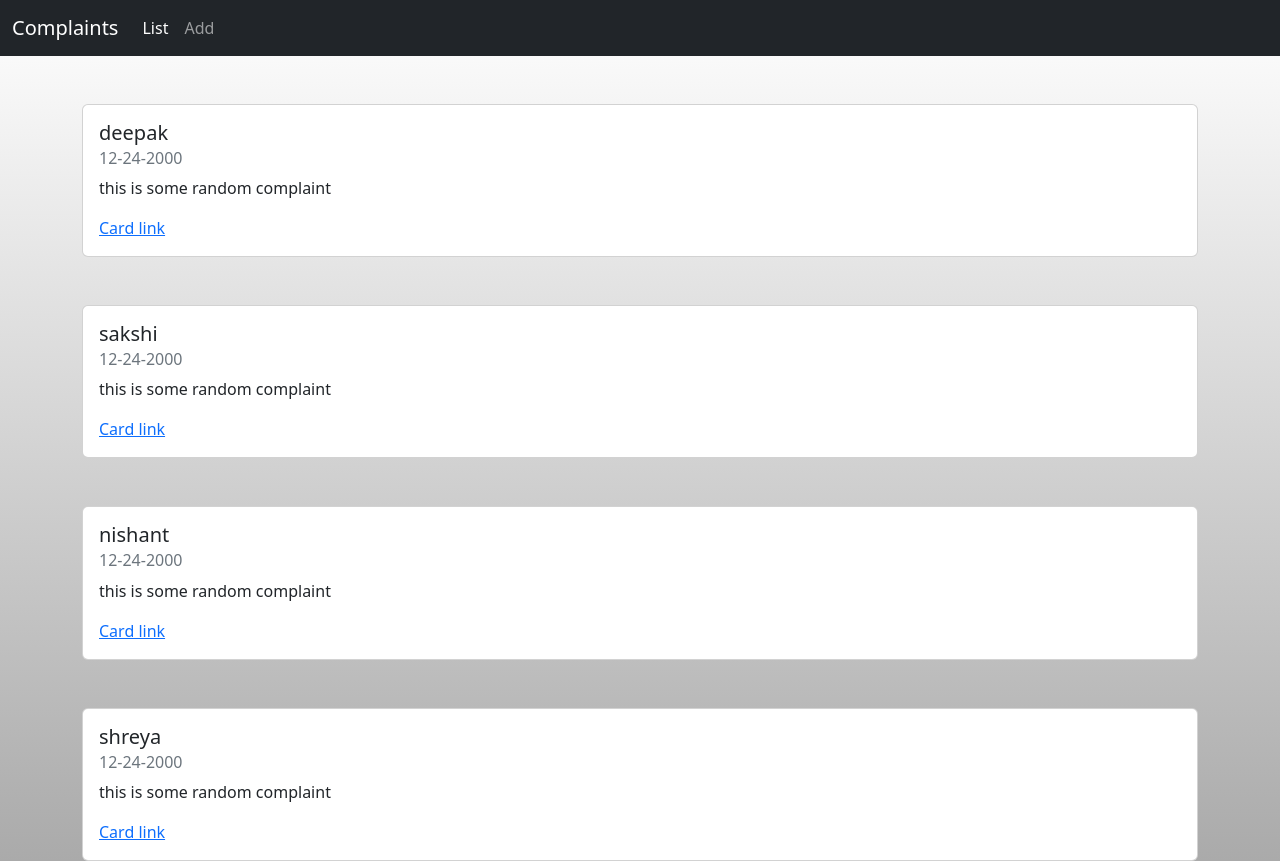
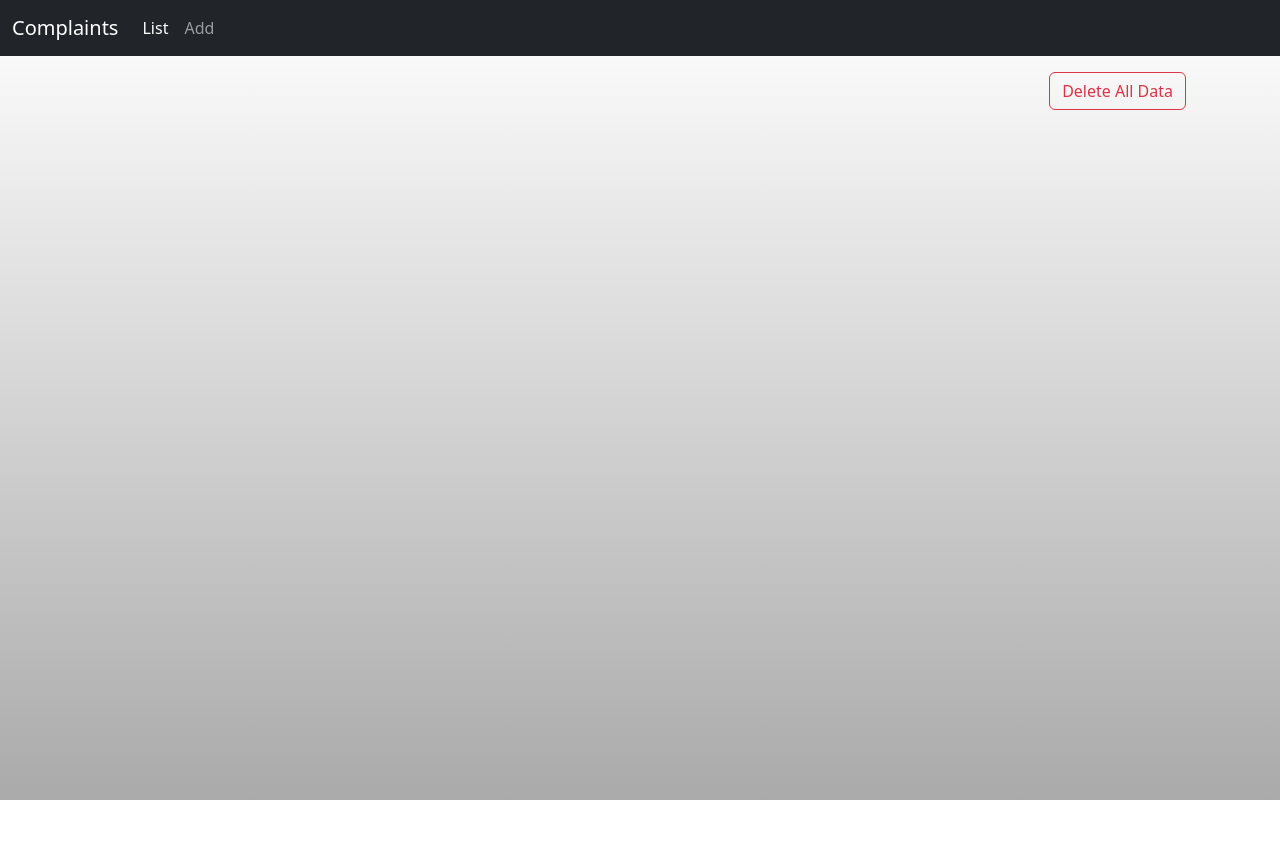
Before and after one commit to lady-of-code/complaint-app-ui, a React (Create React App) app in the folder my-app/: page / in a window 1280 px wide. After the commit the page ends 800 px from the top, so only its background shows below. Built offline with nearby package versions, Linux system fonts and the light colour scheme.

Commit message:
added local storage

```diff
--- a/my-app/src/components/complaints/add/index.js
+++ b/my-app/src/components/complaints/add/index.js
@@ -1,39 +1,63 @@
 import * as React from "react"
-
-class Add extends React.Component{
-    constructor(props){
+// import {useNavigate } from "react-router-dom"
+class Add extends React.Component {
+    // navigate;
+    constructor(props) {
         super(props)
         console.log("heyaaa good morning", this.props)
-        this.onFormSubmit=this.onFormSubmit.bind(this)
-        this.onFormType=this.onFormType.bind(this)
-        this.state={name:"", email:"", complaint:""}
+        this.onFormSubmit = this.onFormSubmit.bind(this)
+        this.onFormType = this.onFormType.bind(this)
+        this.state = { name: "", email: "", complaint: "", date: "" }
+        // this.navigate= useNavigate();
+
+    }
+    saveDate() {
+
+        let date = new Date();
+        let month = date.getMonth() + 1;
+        return (date.getDate() + "/" + month + "/" + date.getFullYear());
     }
     // this is a method
-  onFormSubmit(event){
+    onFormSubmit(event) {
         //    event.preventDefault();
 
         event.preventDefault()
-  let form=this.state;
+        let form = this.state;
+        form.date = this.saveDate();
         console.log("submitted data =", form);
+        this.saveItem(form);
         this.addComplaintForm.reset();
     }
-  onFormType(event)
-    {
+    onFormType(event) {
         //  console.log(event.target.name);
         //  console.log(event.target.value);
-     let form=this.state;
-     form[event.target.name]=event.target.value;
+        let form = this.state;
+        form[event.target.name] = event.target.value;
         this.setState(form);
         // this.state=form;
 
 
     }
-  render()
-    {
+    saveItem(data) {
+        // const navigate = useNavigate();
+        let storage = localStorage.getItem("complaint");
+
+        if (storage == null) {
+            storage = [];
+        }
+        else {
+            storage = JSON.parse(storage);
+        }
+        storage.push(data);
+
+        localStorage.setItem("complaint", JSON.stringify(storage))
+        // this.navigate("/")
+    }
+    render() {
         let {
             name
-        }=this.props;
-        return(
+        } = this.props;
+        return (
             <React.Fragment><div>
                 <h1>{name}</h1>
             </div><div>
@@ -42,15 +66,15 @@ event.preventDefault()
                     <form ref={(el) => this.addComplaintForm = el} onSubmit={this.onFormSubmit}>
 
                         <div className="mb-3">
-                            <label forHtml="exampleInputName" className="form-label">Name</label>
-                            <input type="text" className="form-control" id="exampleInputName" name="name1" onKeyUp={this.onFormType} />
+                            <label forhtml="exampleInputName" className="form-label">Name</label>
+                            <input type="text" className="form-control" id="exampleInputName" name="name" onKeyUp={this.onFormType} />
                         </div>
                         <div className="mb-3">
-                            <label forHtml="exampleInputEmail" className="form-label">Email address</label>
-                            <input type="email" className="form-control" id="exampleInputEmail" name="email" onKeyUp={this.onFormType}/>
+                            <label forhtml="exampleInputEmail" className="form-label">Email address</label>
+                            <input type="email" className="form-control" id="exampleInputEmail" name="email" onKeyUp={this.onFormType} />
                         </div>
                         <div className="mb-3">
-                            <label forHtml="exampleInputPassword1" className="form-label">Complaints</label>
+                            <label forhtml="exampleInputPassword1" className="form-label">Complaints</label>
                             <textarea className="form-control" id="exampleInputPassword1" rows="5" name="complaint" onKeyUp={this.onFormType} />
                         </div>
 
--- a/my-app/src/components/complaints/list/index.js
+++ b/my-app/src/components/complaints/list/index.js
@@ -1,25 +1,22 @@
 import * as React from "react";
 
-class List extends React.Component{
-    constructor(props){
-        super(props)
+class List extends React.Component {
 
-    }
-    render(){
-        let{ name, date, complaint}=this.props;
+    render() {
+        let { name, date, complaint, email } = this.props;
         return (
-            <div className="row">
-            <div className="col pt-5">
+
+            <div className="col-12 pt-5">
                 <div className="card">
                     <div className="card-body">
-                            <h5 className="card-title">{name}</h5>
+                        <h5 className="card-title">{name} - {email}</h5>
                         <h6 className="card-subtitle mb-2 text-muted">{date}</h6>
                         <p className="card-text">{complaint}</p>
                         <a href="#" className="card-link">Card link</a>
                     </div>
                 </div>
             </div>
-            </div>
+
         )
     }
 
--- a/my-app/src/pages/complaints/list/index.js
+++ b/my-app/src/pages/complaints/list/index.js
@@ -1,44 +1,50 @@
 import React from "react";
 import List from "./../../../components/complaints/list";
 
-class ListPage extends React.Component
-{
-    constructor(props){
+class ListPage extends React.Component {
+    constructor(props) {
         super(props);
+        let storage = localStorage.getItem("complaint");
+        // console.log(JSON.stringify(storage));
 
-        this.state={data:[{
-            name:"deepak",
-            date:"12-24-2000",
-            complaint:"this is some random complaint"
-           },
-           {
-            name:"sakshi",
-            date:"12-24-2000",
-            complaint:"this is some random complaint"
-           },
-           {
-            name:"nishant",
-            date:"12-24-2000",
-            complaint:"this is some random complaint"
-           },
-           {
-            name:"shreya",
-            date:"12-24-2000",
-            complaint:"this is some random complaint"
-           }]
-          }
+        if (storage == null) { storage = []; }
+        else { storage = JSON.parse(storage); }
+
+        console.log(storage);
+
+        this.state = { data: storage }
+        this.deleteComplaints = this.deleteComplaints.bind(this)
     }
-    render(){
-        let {data}=this.state;
-        return(<React.Fragment>
-            {data.map(
-                (d,i)=>{
-                    return(
-                    <React.Fragment>
-                        <List name ={d.name} date= {d.date} complaint={d.complaint}/>
-                    </React.Fragment>)
-                }
-            )}
+    deleteComplaints(event) {
+        localStorage.removeItem("complaint");
+        this.setState({
+            data: []
+        })
+
+    }
+    render() {
+        let { data } = this.state;
+        return (<React.Fragment>
+            <div className="container">
+                <div className="row">
+                    <div className="col pt-3">
+                        <button type="button" className="btn btn-outline-danger float-end" onClick={this.deleteComplaints}>Delete All Data</button>
+                    </div>
+                </div>
+            </div>
+            <div className="container">
+                <div className="row">
+                    {data.map(
+                        (d, i) => {
+                            return (
+                                <React.Fragment key={i}>
+
+                                    <List name={d.name} date={d.date} email={d.email} complaint={d.complaint} />
+                                </React.Fragment>)
+                        }
+                    )}
+                </div>
+            </div>
         </React.Fragment>)
     }
 }
```
Lines whose indentation alone changed are shown as unchanged.
